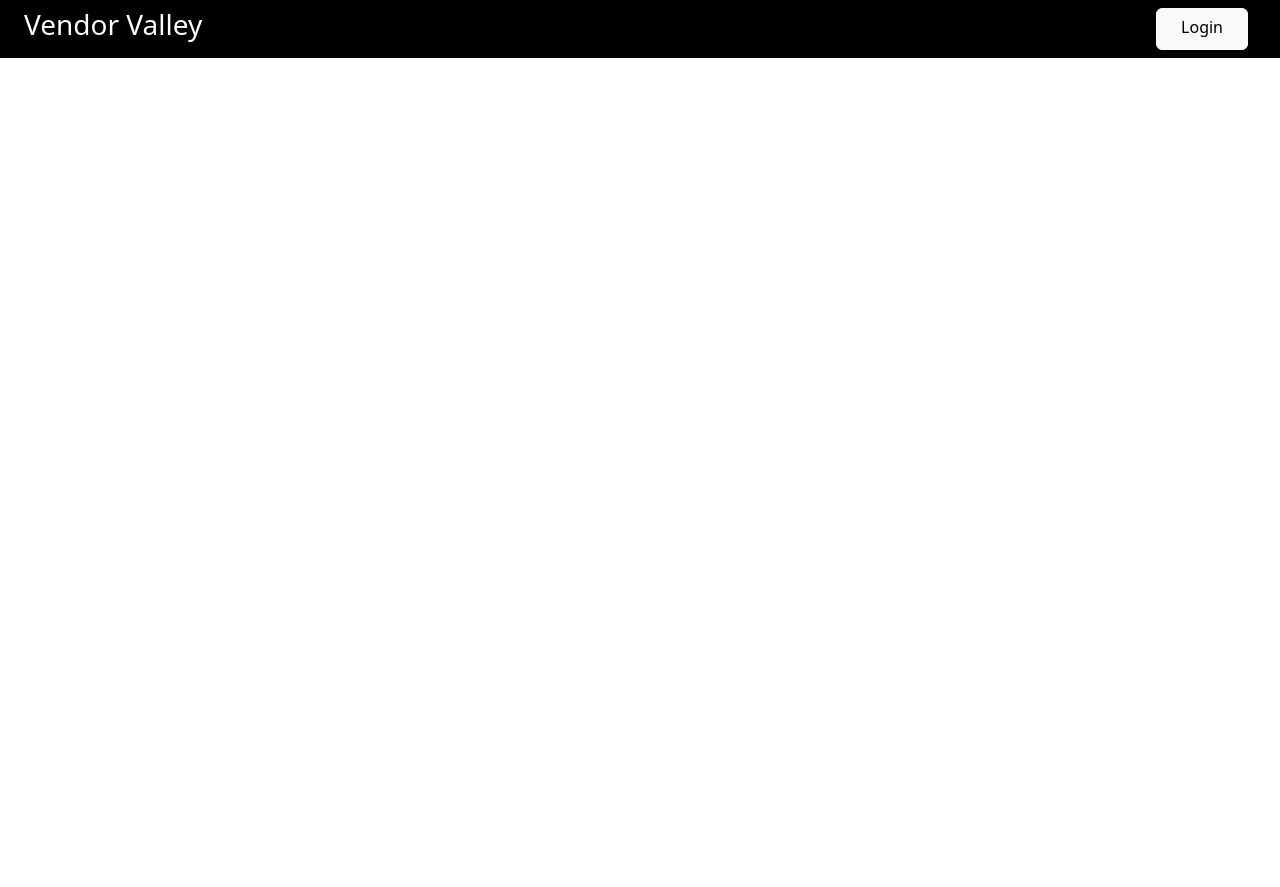
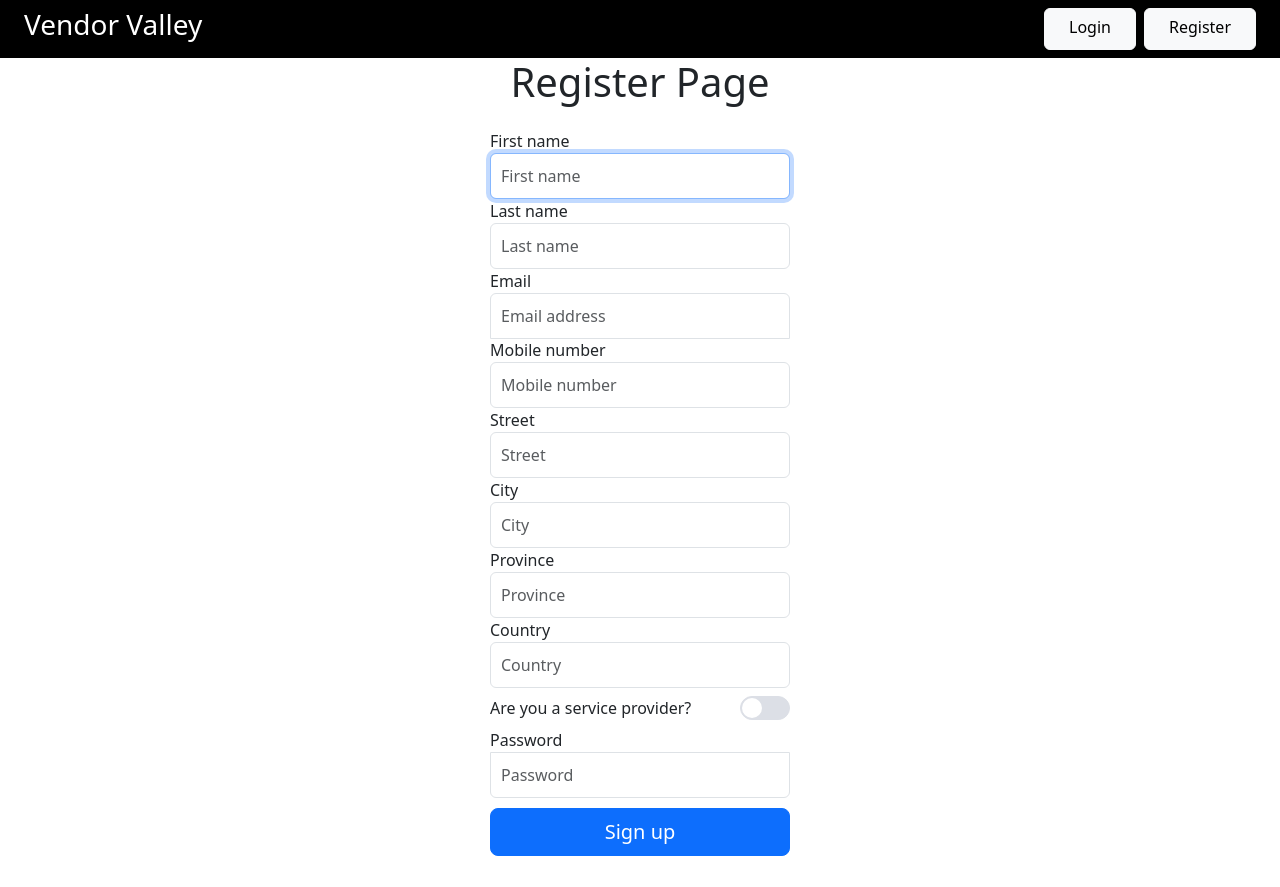
Before and after one commit to dev-patel2104/Vendor_Valley, a Vue app in the folder frontend/: page /signup in a window 1280 px wide. Before the commit this address had no page. Before the commit the page ends 800 px from the top, so only its background shows below. Built offline with nearby package versions, Linux system fonts and the light colour scheme.

Commit message:
Added code for the frontend part of the sign up user and vendor.

```diff
--- a/frontend/src/components/VendorHome.vue
+++ b/frontend/src/components/VendorHome.vue
@@ -6,6 +6,7 @@
         </div>
     <div class="d-flex justify-content-center">
         <router-link to="/login" class="btn btn-light px-4 mx-2">Login</router-link>
+        <router-link to="/signup" class="btn btn-light px-4">Register</router-link>
     </div>
 </div>
 </template>
--- a/frontend/src/main.js
+++ b/frontend/src/main.js
@@ -2,5 +2,8 @@ import { createApp } from 'vue'
 import App from './App.vue'
 import router from './router'
 import store from './store'
+import ElementPlus from 'element-plus'
+import 'element-plus/dist/index.css'
 
-createApp(App).use(store).use(router).mount('#app')
+
+createApp(App).use(ElementPlus).use(store).use(router).mount('#app')
--- a/frontend/src/router/index.js
+++ b/frontend/src/router/index.js
@@ -1,12 +1,14 @@
 import { createRouter, createWebHistory } from 'vue-router'
 import Home from "@/views/Home.vue"
 import Login from '@/views/Login.vue'
+import Signup from '@/views/Signup.vue'
+
 
 const routes = [
   {path: '/', component: Home},
-  {path: '/login', component: Login}
+  {path: '/login', component: Login},
+  {path: '/signup', component: Signup},
 ]
-
 
 const router = createRouter({
   history: createWebHistory(process.env.BASE_URL),
--- a/frontend/src/views/Login.vue
+++ b/frontend/src/views/Login.vue
@@ -2,77 +2,67 @@
 <div class="text-center">
     <h1>Login Page</h1>
 </div>
-  <div>
-    <form class="form-signin d-flex flex-column" @submit.prevent="login()">
-      <label for="inputEmail" class="sr-only">Email</label>
-      <input
-        type="email"
-        id="inputEmail"
-        class="form-control"
-        placeholder="Email address"
-        v-model="form.email"
-        required
-        autofocus
-      />
+<div class="form-signin d-flex flex-column" >
+
+
+      <label for="inputEmail" class="sr-only">Email address</label>
+      <input type="email" id="inputEmail" class="form-control" placeholder="Email address" v-model="form.email" required autofocus>
       <label for="inputPassword" class="sr-only">Password</label>
-      <input
-        type="password"
-        id="inputPassword"
-        class="form-control"
-        v-model="form.password"
-        placeholder="Password"
-        required
-      />
+      <input type="password" id="inputPassword" class="form-control"  v-model="form.password" placeholder="Password" required >
 
       <div class="mb-2">
-        <router-link to="#">
+          <router-link to="/forgotpassword">
             <a><small>Forgot password?</small></a>
           </router-link>
         </div>
 
-      <button type="submit" class="btn btn-lg btn-primary btn-block">
-        Login
-      </button>
-      <p class="text-danger">{{ msg }}</p>
-    </form>
+      <button class="btn btn-lg btn-primary btn-block" v-on:click="login()">Login</button>
+
+
+
+    <p class="text-danger">{{msg}}</p>
 </div>
 </template>
 
 <script>
-import axios from "axios";
+import axios from 'axios'
 
-export default {
-  name: "LoginPage",
-  data() {
+
+export default{
+    name: 'LoginPage',
+   data(){
         return {
             form: {
-        email: "",
-        password: "",
+                email: '',
+                password: '',
             },
-      msg: "",
-    };
+            msg: ""
+        }
     },
     methods: {
-    login() {
+      login(){
         console.log(this.form);
 
-      axios
-        .post("https://vendor-valley.onrender.com/login", this.form)
-        .then(() => {
-          alert("Login successful");
-          this.msg = "";
+        axios.post('https://vendor-valley.onrender.com/login', this.form)
+  .then((resp) => {
+
+    localStorage.setItem('userID', this.form.email);
+    localStorage.setItem('password', this.form.password);
+    this.msg = ""
+    alert('success',resp.data);
   })
   .catch((error) => {
     console.error("error", error);
-          this.msg = error.response.data;
+  this.msg = "Invalid email or password"
+
   });
-    },
+      }
     },
 
     mounted() {
-    this.msg = "";
-  },
-};
+       this.msg = ''
+    }
+}
 </script>
 
 <style>
--- /dev/null
+++ b/frontend/src/views/Signup.vue
@@ -0,0 +1,360 @@
+<template>
+  <div class="text-center">
+    <h1>Register Page</h1>
+  </div>
+
+  <div class="form-signin d-flex flex-column">
+    <label for="firstname" class="sr-only">First name</label>
+    <input
+      type="text"
+      id="firstname"
+      class="form-control"
+      placeholder="First name"
+      v-model="form.first_name"
+      required
+      autofocus
+    />
+
+    <label for="lastname" class="sr-only">Last name</label>
+    <input
+      type="text"
+      id="lastname"
+      class="form-control"
+      placeholder="Last name"
+      v-model="form.last_name"
+      required
+      autofocus
+    />
+
+    <label for="inputEmail" class="sr-only">Email</label>
+    <input
+      type="email"
+      id="inputEmail"
+      class="form-control"
+      placeholder="Email address"
+      v-model="form.email"
+      required
+      autofocus
+    />
+
+    <label for="inputMobile" class="sr-only">Mobile number</label>
+    <input
+      type="text"
+      id="inputMobile"
+      class="form-control"
+      placeholder="Mobile number"
+      v-model="form.mobile"
+      required
+      autofocus
+    />
+
+    <label for="Street" class="sr-only">Street</label>
+    <input
+      type="text"
+      id="Street"
+      class="form-control"
+      placeholder="Street"
+      v-model="form.street"
+      required
+      autofocus
+    />
+
+    <label for="City" class="sr-only">City</label>
+    <input
+      type="text"
+      id="City"
+      class="form-control"
+      placeholder="City"
+      v-model="form.city"
+      required
+      autofocus
+    />
+
+    <label for="Province" class="sr-only">Province</label>
+    <input
+      type="text"
+      id="Province"
+      class="form-control"
+      placeholder="Province"
+      v-model="form.province"
+      required
+      autofocus
+    />
+
+    <label for="Country" class="sr-only">Country</label>
+    <input
+      type="text"
+      id="Country"
+      class="form-control"
+      placeholder="Country"
+      v-model="form.country"
+      required
+      autofocus
+    />
+
+    <div class="d-flex align-items-center justify-content-between">
+      <div>Are you a service provider?</div>
+      <div>
+        <el-switch
+          v-model="isAdmin"
+          size="large"
+          active-text=""
+          inactive-text=""
+        />
+      </div>
+    </div>
+
+    <div v-if="isAdmin">
+      <label for="Company" class="sr-only">Company</label>
+      <input
+        type="text"
+        id="Company"
+        class="form-control"
+        placeholder="Company Name"
+        v-model="form.company_name"
+        required
+        autofocus
+      />
+
+      <label for="CompanyRole" class="sr-only">Company role</label>
+      <input
+        type="text"
+        id="CompanyRole"
+        class="form-control"
+        placeholder="Company Role"
+        v-model="form.user_role"
+        required
+        autofocus
+      />
+
+      <label for="CompanyId" class="sr-only">Company Registration number</label>
+      <input
+        type="text"
+        id="CompanyId"
+        class="form-control"
+        placeholder="Identification number"
+        v-model="form.company_registration_number"
+        required
+        autofocus
+      />
+
+      <label for="CompanyEmail" class="sr-only">Company Email</label>
+      <input
+        type="email"
+        id="CompanyEmail"
+        class="form-control"
+        placeholder="Company Email"
+        v-model="form.company_email"
+        required
+        autofocus
+      />
+
+      <label for="CompanyMobile" class="sr-only">Company Mobile</label>
+      <input
+        type="text"
+        id="CompanyMobile"
+        class="form-control"
+        placeholder="Company Mobile"
+        v-model="form.company_mobile"
+        required
+        autofocus
+      />
+
+      <label for="CompanyStreet" class="sr-only">Company Street</label>
+      <input
+        type="text"
+        id="CompanyStreet"
+        class="form-control"
+        placeholder="Company Street"
+        v-model="form.company_street"
+        required
+        autofocus
+      />
+
+      <label for="CompanyCity" class="sr-only">Company City</label>
+      <input
+        type="text"
+        id="CompanyCity"
+        class="form-control"
+        placeholder="Company city"
+        v-model="form.company_city"
+        required
+        autofocus
+      />
+
+      <label for="CompanyProvince" class="sr-only">Company Province</label>
+      <input
+        type="text"
+        id="inputEmail"
+        class="form-control"
+        placeholder="Company Province"
+        v-model="form.company_province"
+        required
+        autofocus
+      />
+
+      <label for="CompanyCountry" class="sr-only">Company Country</label>
+      <input
+        type="text"
+        id="Company Country"
+        class="form-control"
+        placeholder="Company Country"
+        v-model="form.company_country"
+        required
+        autofocus
+      />
+    </div>
+
+    <label for="inputPassword" class="sr-only">Password</label>
+    <input
+      type="password"
+      id="inputPassword"
+      class="form-control"
+      placeholder="Password"
+      v-model="form.password"
+      required
+    />
+
+    <button class="btn btn-lg btn-primary btn-block" v-on:click="signup()">
+      Sign up
+    </button>
+
+    <p class="text-danger">{{ msg }}</p>
+  </div>
+</template>
+
+<script>
+import router from "@/router";
+import axios from "axios";
+import { ElSwitch } from "element-plus";
+
+// "first_name": "John",
+// "last_name": "Doe",
+// "mobile": "1234567890",
+// "is_vendor": 0,
+// "street": "123 Main St",
+// "city": "Springfield",
+// "province": "IL",
+// "country": "USA",
+// "email": "johndoe.doe@email.com",
+// "password": "password123",
+// "user_role": "Manager",
+// "company_name": "xyz Sol",
+// "company_registration_number": "116",
+// "company_street": "11-35/6",
+// "company_city": "Halifax",
+// "company_province": "NS",
+// "company_country": "Ca",
+// "company_email": "xyz@sol.com",
+// "company_mobile": "7412358960"
+export default {
+  name: "signUp",
+  components: { ElSwitch },
+  data() {
+    return {
+      form: {
+        first_name: "",
+        last_name: "",
+        mobile: "",
+        is_vendor: 0,
+        street: "",
+        city: "",
+        province: "",
+        country: "",
+        email: "",
+        password: "",
+        user_role: "",
+        company_name: "",
+        company_registration_number: "",
+        company_street: "",
+        company_city: "",
+        company_province: "",
+        company_country: "",
+        company_email: "",
+        company_mobile: "",
+
+        //             first_name: "John",
+        // last_name: "Doe",
+        // mobile: "1234567890",
+        // is_vendor: 0,
+        // street: "123 Main St",
+        // city: "Springfield",
+        // province: "IL",
+        // country: "USA",
+        // email: "johndoe.doe@email.com",
+        // password: "password123",
+        // user_role: "Manager",
+        // company_name: "xyz Sol",
+        // company_registration_number: "116",
+        // company_street: "11-35/6",
+        // company_city: "Halifax",
+        // company_province: "NS",
+        // company_country: "Ca",
+        // company_email: "xyz@sol.com",
+        // company_mobile: "7412358960"
+      },
+      msg: "",
+      isAdmin: false,
+    };
+  },
+  methods: {
+    async signup() {
+      // if(this.isAdmin){
+      //   this.form.is_vendor = 1
+      // }
+      console.log(this.form);
+      await axios
+        .post("https://vendor-valley.onrender.com/register", this.form)
+        .then((resp) => {
+          console.log(resp.data);
+          router.push("/login");
+        })
+        .catch((error) => {
+          console.error("error", error.response);
+          this.msg = error.response.data;
+        });
+    },
+  },
+
+  mounted() {
+    this.msg = "";
+  },
+};
+</script>
+
+<style>
+html,
+body {
+  height: 100%;
+}
+
+.form-signin {
+  width: 100%;
+  max-width: 330px;
+  padding: 15px;
+  margin: 0 auto;
+}
+.form-signin .checkbox {
+  font-weight: 400;
+}
+.form-signin .form-control {
+  position: relative;
+  box-sizing: border-box;
+  height: auto;
+  padding: 10px;
+  font-size: 16px;
+}
+.form-signin .form-control:focus {
+  z-index: 2;
+}
+.form-signin input[type="email"] {
+  margin-bottom: -1px;
+  border-bottom-right-radius: 0;
+  border-bottom-left-radius: 0;
+}
+.form-signin input[type="password"] {
+  margin-bottom: 10px;
+  border-top-left-radius: 0;
+  border-top-right-radius: 0;
+}
+</style>
```
Also changed, not shown: frontend/package.json (+8 -5 lines), 1 other file (tests, documents, lock files or other folders). Lines whose indentation alone changed are shown as unchanged.
